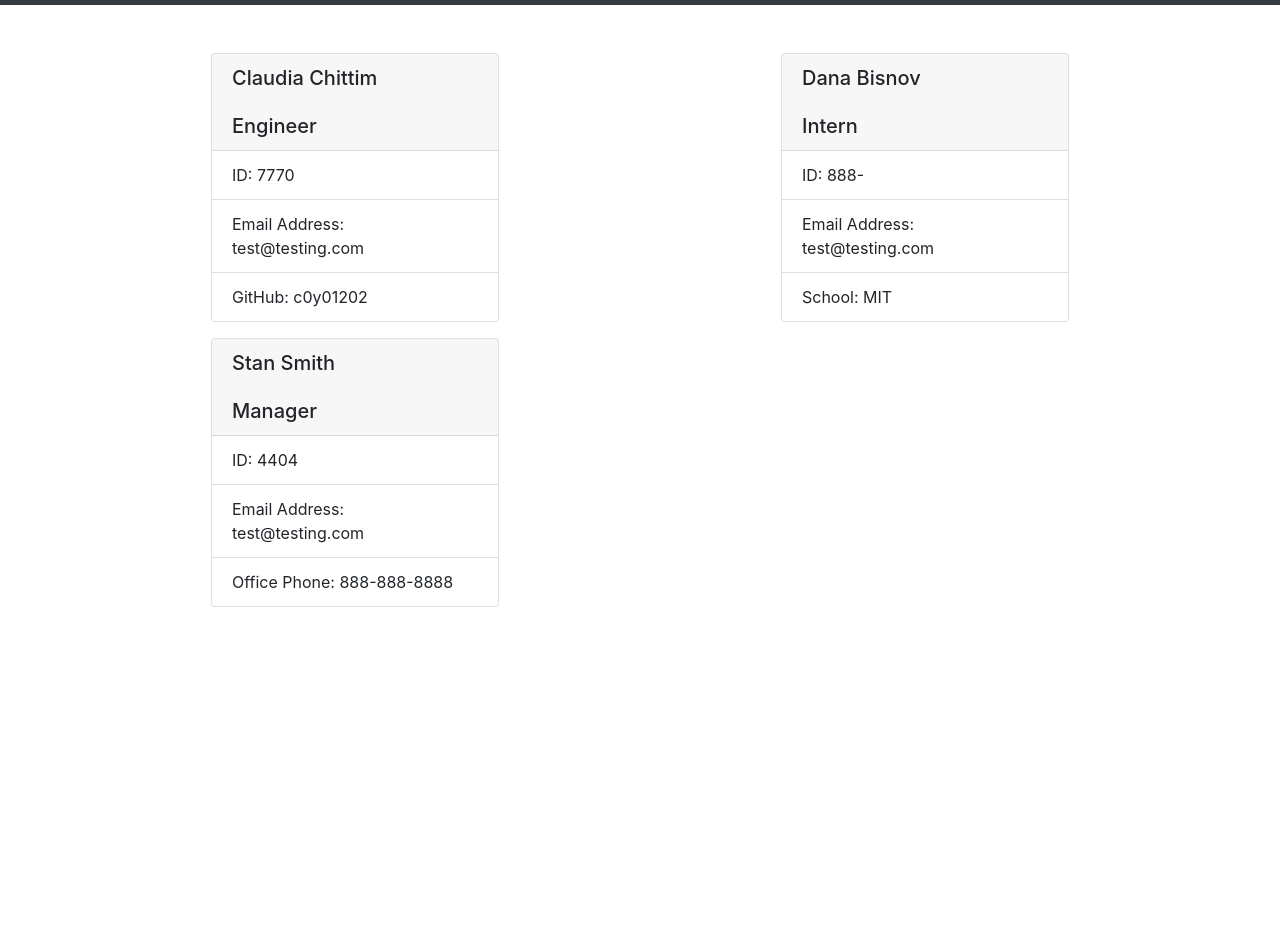
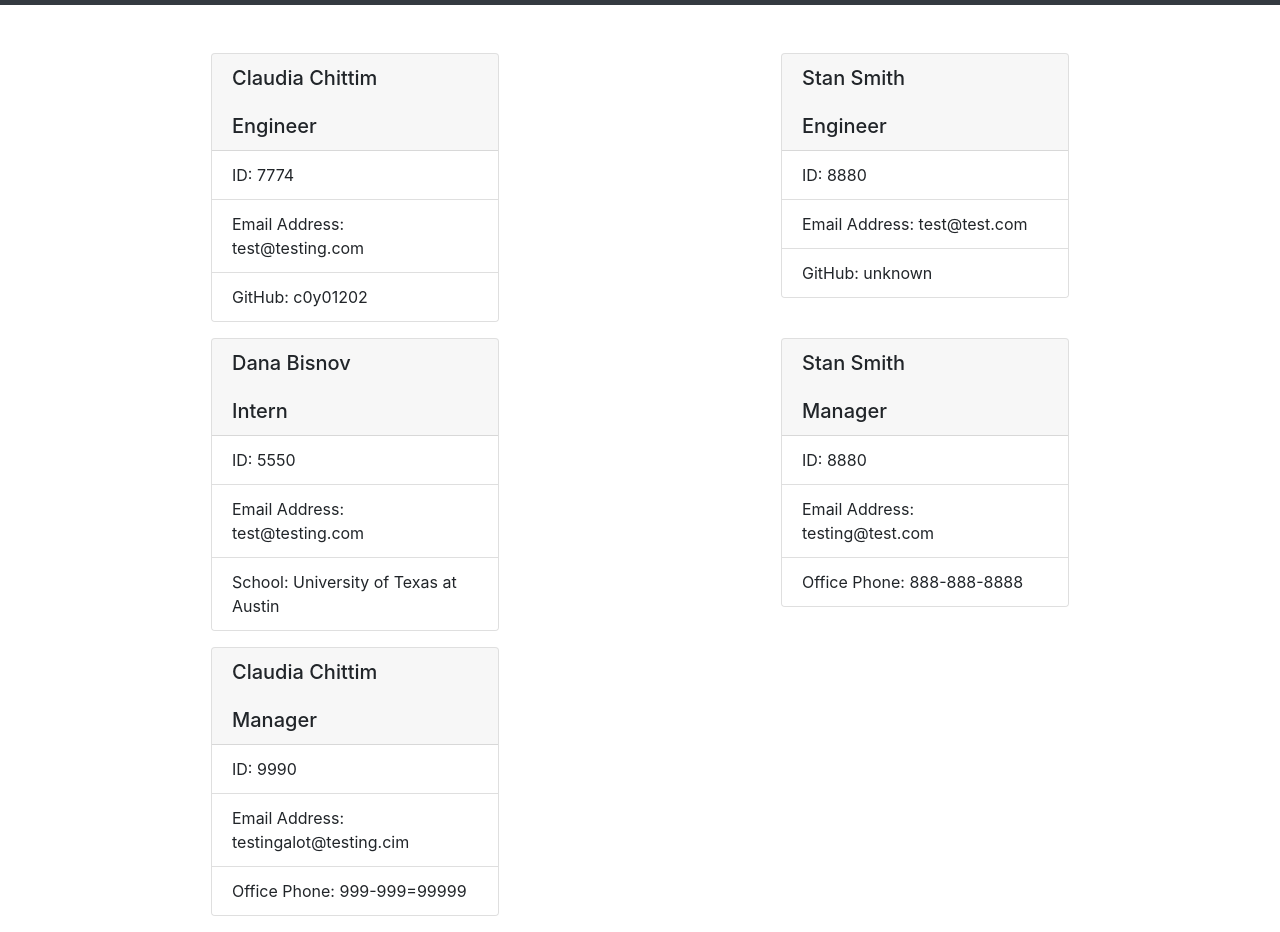
Before and after one commit to c0y01202/Team-Profile-Generator, a website: page output/team.html in a window 1280 px wide. Shown: the part 51-983 px from the top of the page. Before the commit the page ends 800 px from the top, so only its background shows below. Drawn offline with nearby package versions, Linux system fonts and the light colour scheme.

Commit message:
added all team members to html output

```diff
--- a/output/team.html
+++ b/output/team.html
@@ -16,27 +16,49 @@
             <div class="card mx-auto mb-3" style="width: 18rem">
             <h5 class="card-header">Claudia Chittim<br /><br />Engineer</h5>
             <ul class="list-group list-group-flush">
-                <li class="list-group-item">ID: 7770</li>
+                <li class="list-group-item">ID: 7774</li>
                 <li class="list-group-item">Email Address: test@testing.com</li>
                 <li class="list-group-item">GitHub: c0y01202</li>
             </ul>
             </div>
         </div><div class="col-6">
             <div class="card mx-auto mb-3" style="width: 18rem">
+            <h5 class="card-header">Stan Smith<br /><br />Engineer</h5>
+            <ul class="list-group list-group-flush">
+                <li class="list-group-item">ID: 8880</li>
+                <li class="list-group-item">Email Address: test@test.com</li>
+                <li class="list-group-item">GitHub: unknown</li>
+            </ul>
+            </div>
+        </div><div class="col-6">
+            <div class="card mx-auto mb-3" style="width: 18rem">
             <h5 class="card-header">Dana Bisnov<br /><br />Intern</h5>
             <ul class="list-group list-group-flush">
-                <li class="list-group-item">ID: 888-</li>
+                <li class="list-group-item">ID: 5550</li>
                 <li class="list-group-item">Email Address: test@testing.com</li>
-                <li class="list-group-item">School: MIT</li>
+                <li class="list-group-item">School: University of Texas at Austin</li>
             </ul>
             </div>
         </div><div class="col-6">
             <div class="card mx-auto mb-3" style="width: 18rem">
             <h5 class="card-header">Stan Smith<br /><br />Manager</h5>
             <ul class="list-group list-group-flush">
-                <li class="list-group-item">ID: 4404</li>
-                <li class="list-group-item">Email Address: test@testing.com</li>
+                <li class="list-group-item">ID: 8880</li>
+                <li class="list-group-item">Email Address: testing@test.com</li>
                 <li class="list-group-item">Office Phone: 888-888-8888</li>
             </ul>
             </div>
-        </div>
+        </div><div class="col-6">
+            <div class="card mx-auto mb-3" style="width: 18rem">
+            <h5 class="card-header">Claudia Chittim<br /><br />Manager</h5>
+            <ul class="list-group list-group-flush">
+                <li class="list-group-item">ID: 9990</li>
+                <li class="list-group-item">Email Address: testingalot@testing.cim</li>
+                <li class="list-group-item">Office Phone: 999-999=99999</li>
+            </ul>
+            </div>
+        </div> </div>
+    </div>
+
+</body>
+</html>
```
Also changed, not shown: images/final_output.png (added).
